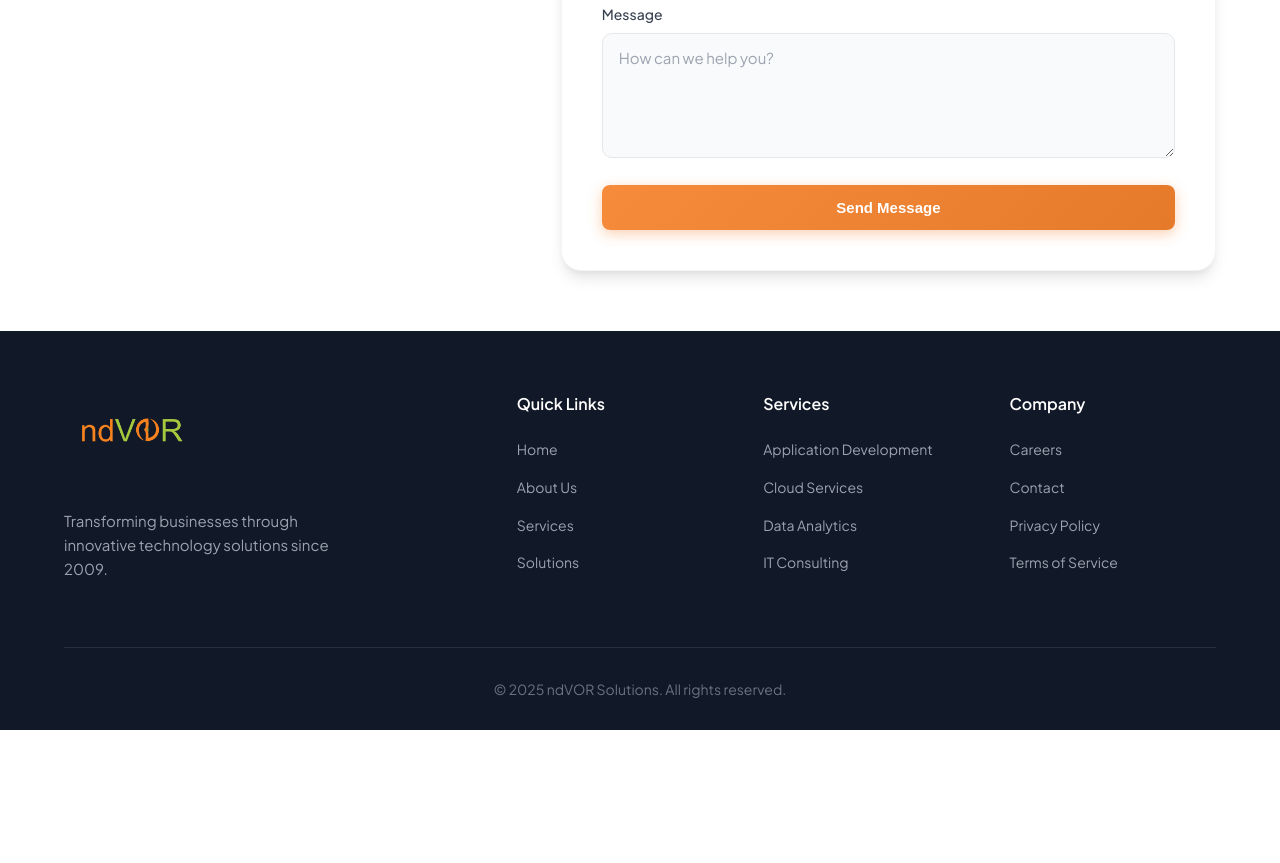
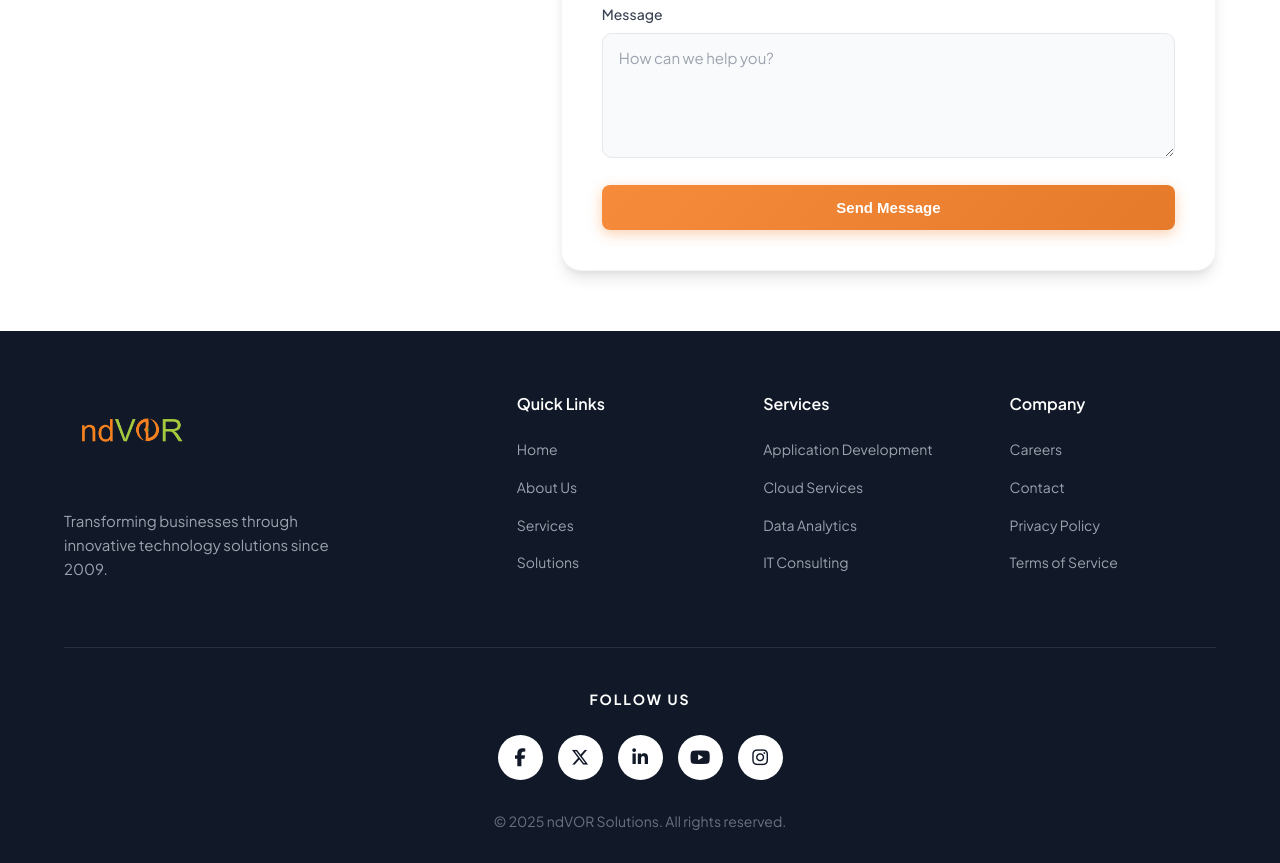
Before and after one commit to sairamndvor/ndvor, a plain HTML site: page index.html in a window 1280 px wide. Shown: the part 6260-7123 px from the top of the page. Before the commit the page ends 6990 px from the top, so only its background shows below. Drawn offline with Linux system fonts and the light colour scheme.

Commit message:
Changes to retail calculus footer

```diff
--- a/index.html
+++ b/index.html
@@ -9,6 +9,7 @@
     <link rel="preconnect" href="https://fonts.googleapis.com">
     <link rel="preconnect" href="https://fonts.gstatic.com" crossorigin>
     <!-- With your chosen font (example: Plus Jakarta Sans) -->
+    <link rel="stylesheet" href="https://cdnjs.cloudflare.com/ajax/libs/font-awesome/6.5.1/css/all.min.css">
     <link href="https://fonts.googleapis.com/css2?family=Plus+Jakarta+Sans:wght@300;400;500;600;700;800&display=swap"
         rel="stylesheet">
 </head>
@@ -752,6 +753,26 @@
                 </div>
             </div>
             <div class="footer-bottom">
+                <div class="footer-social-wrapper">
+                    <h4>Follow Us</h4>
+                    <div class="footer-social-icons">
+                        <a href="#" class="social-circle" aria-label="Facebook">
+                            <i class="fab fa-facebook-f"></i>
+                        </a>
+                        <a href="#" class="social-circle" aria-label="Twitter">
+                            <i class="fab fa-x-twitter"></i>
+                        </a>
+                        <a href="#" class="social-circle" aria-label="LinkedIn">
+                            <i class="fab fa-linkedin-in"></i>
+                        </a>
+                        <a href="#" class="social-circle" aria-label="YouTube">
+                            <i class="fab fa-youtube"></i>
+                        </a>
+                        <a href="#" class="social-circle" aria-label="Instagram">
+                            <i class="fab fa-instagram"></i>
+                        </a>
+                    </div>
+                </div>
                 <p>&copy; 2025 ndVOR Solutions. All rights reserved.</p>
             </div>
         </div>
--- a/style.css
+++ b/style.css
@@ -1054,10 +1054,52 @@ body {
     color: var(--orange);
 }
 
+/* Footer Bottom Social Styling */
 .footer-bottom {
-    padding-top: 30px;
+    text-align: center;
+    padding-top: 40px;
     border-top: 1px solid rgba(255, 255, 255, 0.1);
-    text-align: center;
+}
+
+.footer-social-wrapper h4 {
+    color: var(--white);
+    text-transform: uppercase;
+    letter-spacing: 2px;
+    font-size: 14px;
+    margin-bottom: 25px;
+}
+
+.footer-social-icons {
+    display: flex;
+    justify-content: center;
+    gap: 15px;
+    margin-bottom: 30px;
+}
+
+.social-circle {
+    width: 45px;
+    height: 45px;
+    background-color: var(--white);
+    border-radius: 50%;
+    display: flex;
+    align-items: center;
+    justify-content: center;
+    color: var(--gray-900); /* Icon color */
+    text-decoration: none;
+    font-size: 18px;
+    transition: transform 0.3s ease, background-color 0.3s ease;
+}
+
+.social-circle:hover {
+    transform: translateY(-3px);
+    background-color: var(--orange); /* Use your brand orange on hover */
+    color: var(--white);
+}
+
+.footer-legal {
+    font-size: 12px !important;
+    opacity: 0.6;
+    margin-top: 10px;
 }
 
 .footer-bottom p {
```
